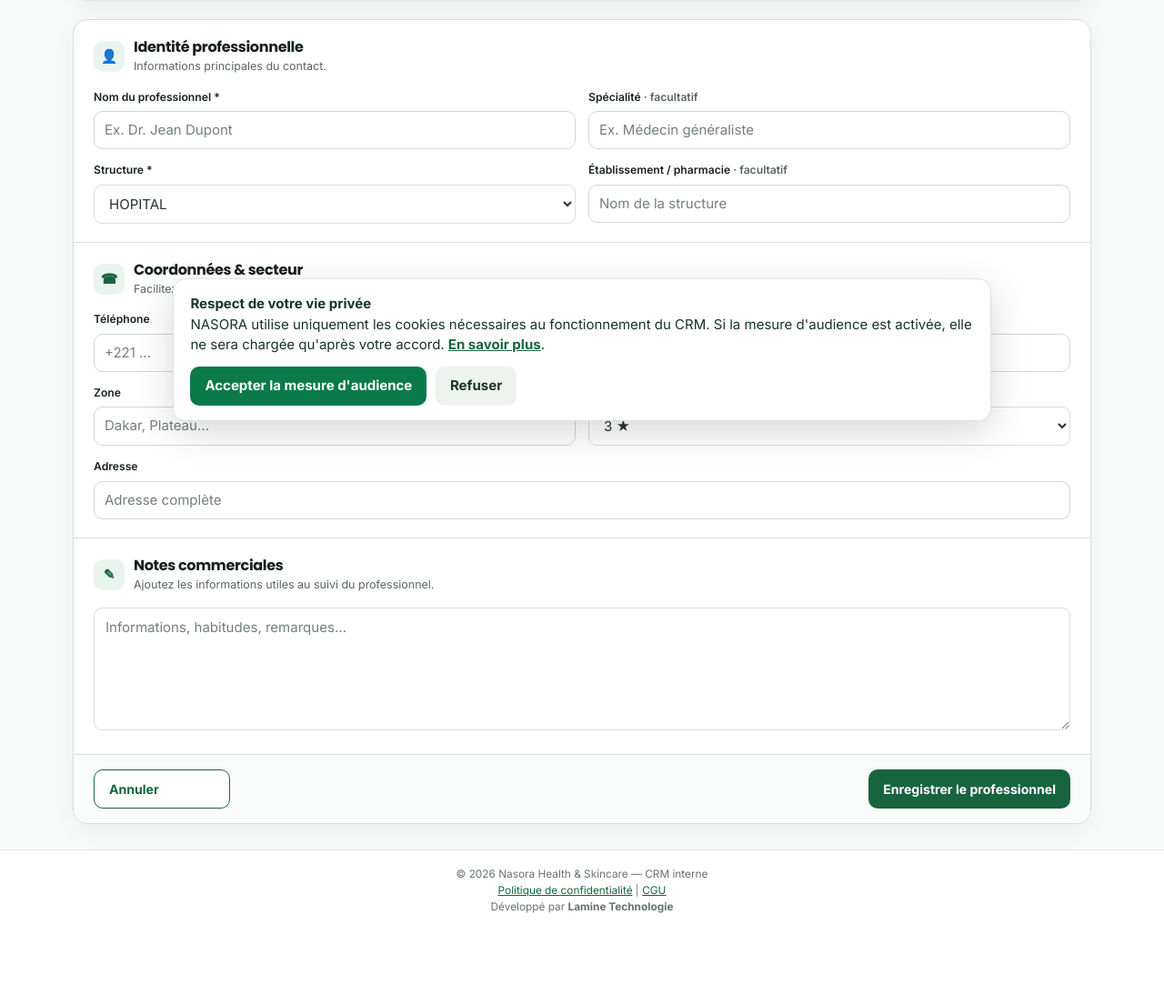
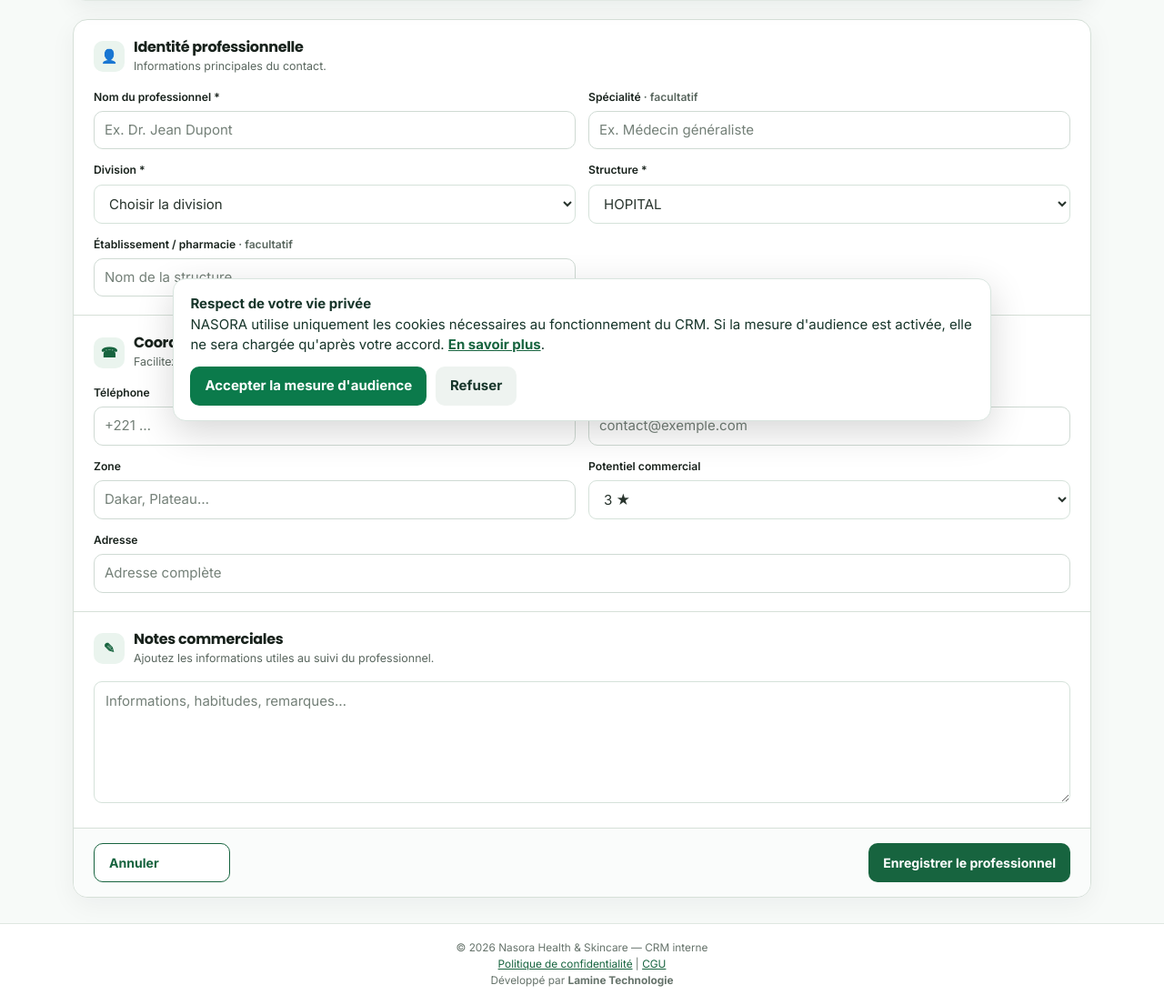
Before and after one commit to Nasora-group/nasora-crm, a Flask app: page /admin/clients/new in a window 1280 px wide. Shown: the part 321-1426 px from the top of the page at 91% size. Before the commit the page ends 1325 px from the top, so only its background shows below. Run offline with Flask 3, Linux system fonts and the light colour scheme; the visitor is signed in with stand-in values (Sample User, id 1); data comes from the database, SQL or seed files in the repository; data that the repository does not hold is empty; some libraries are stand-ins or nearby versions.

Commit message:
feat: afficher la division du professionnel

```diff
--- a/app/templates/client_form.html
+++ b/app/templates/client_form.html
@@ -22,6 +22,7 @@
       <div class="client-form-grid">
         <div class="client-form-field"><label>Nom du professionnel *</label><input class="form-input" name="name" required value="{{ client.name if client else '' }}" placeholder="Ex. Dr. Jean Dupont"></div>
         <div class="client-form-field"><label>Spécialité <span>· facultatif</span></label><input class="form-input" name="specialty" value="{{ client.specialty if client else '' }}" placeholder="Ex. Médecin généraliste"></div>
+        <div class="client-form-field"><label>Division *</label><select class="form-input" name="division" required {% if current_user.role != "admin" %}disabled{% endif %}><option value="">Choisir la division</option>{% for division in divisions %}<option value="{{ division }}" {% if (client and client.division==division) or (not client and current_user.project==division) %}selected{% endif %}>{{ division|upper }}</option>{% endfor %}</select>{% if current_user.role != "admin" %}<input type="hidden" name="division" value="{{ current_user.project }}">{% endif %}</div>
         <div class="client-form-field"><label>Structure *</label><select class="form-input" name="structure" required>{% for s in structure_choices %}<option value="{{ s }}" {% if client and client.structure==s %}selected{% endif %}>{{ s }}</option>{% endfor %}</select></div>
         <div class="client-form-field"><label>Établissement / pharmacie <span>· facultatif</span></label><input class="form-input" name="establishment" value="{{ client.establishment if client else '' }}" placeholder="Nom de la structure"></div>
       </div>
```
